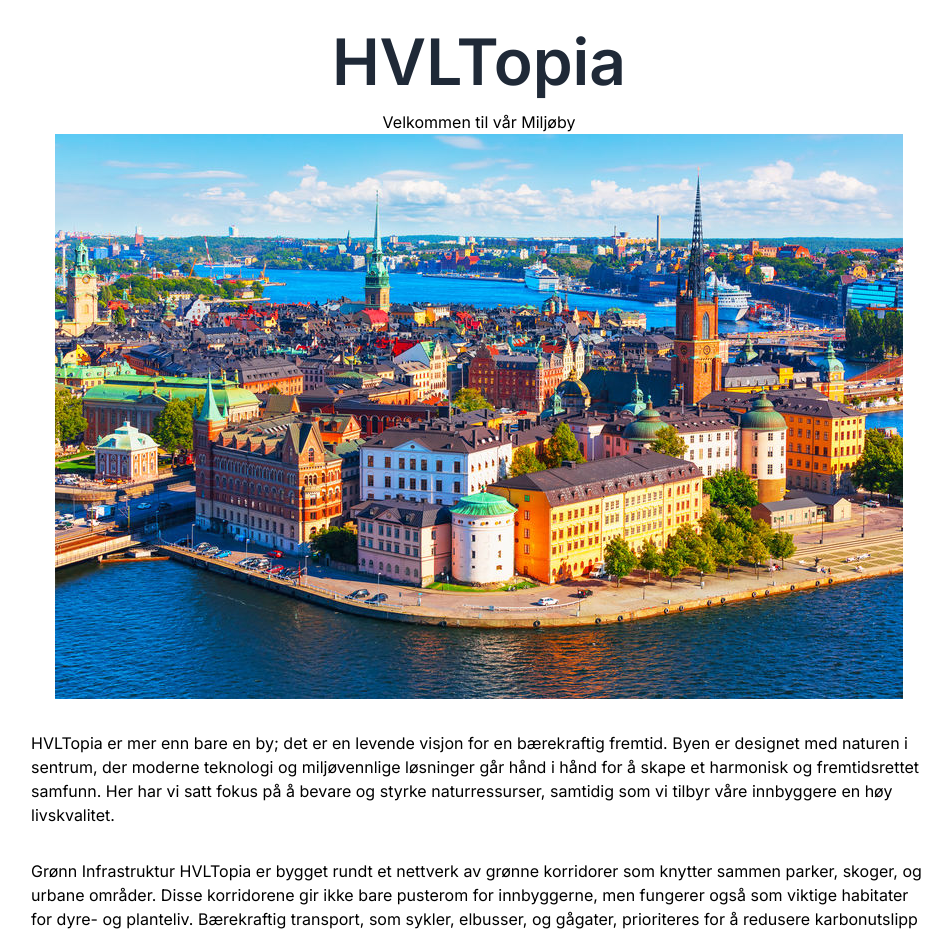
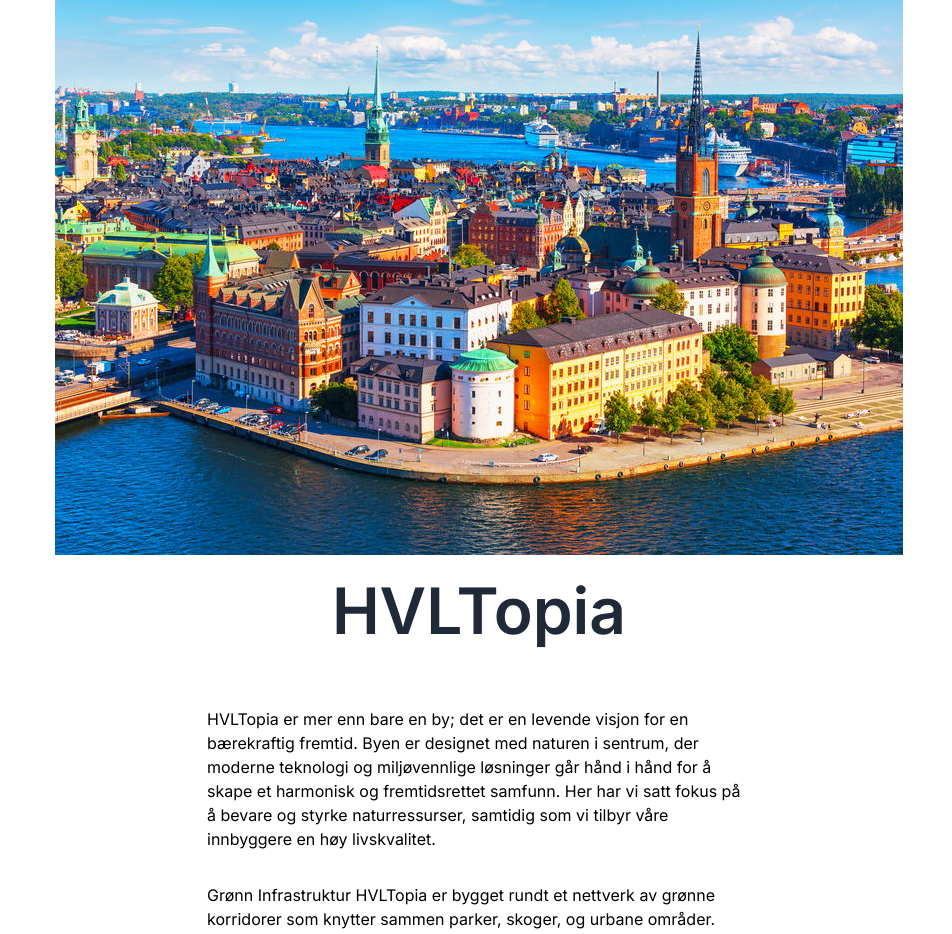
Before and after one commit to tjommilaskus/MiljobyGR17, a Next.js app: page / in a window 1280 px wide. Shown: the part 42-976 px from the top of the page, without its empty margins (161-1113 px from the left). Built offline with nearby package versions, Linux system fonts and the light colour scheme.

Commit message:
endret litt navn på ting for å gjøre det lettere å forstå strukturen

```diff
--- /dev/null
+++ b/app/FremsideBilde.tsx
@@ -0,0 +1,11 @@
+import React from "react";
+
+function FremsideBilde() {
+  return (
+    <div className="fill flex justify-center mt-8">
+      <img src="/miljoby.jpg" alt="Miljøby" />
+    </div>
+  );
+}
+
+export default FremsideBilde;
--- a/app/Hero.tsx
+++ b/app/Hovedside.tsx
@@ -1,18 +1,13 @@
 import React from "react";
 
-function Hero() {
+function Hovedside() {
   return (
-    <div>
-      <div className="row mt-14"></div>
+    <div className="mt-2 flex justify-center">
       <div>
-        <h1 className="text-[64px] flex text-center justify-center text-gray-800 font-semibold">
+        <h1 className="text-[64px] text-center text-gray-800 font-semibold">
           HVLTopia
         </h1>
-        <p className="justify-center flex">Velkommen til vår Miljøby</p>
-        <div className="fill flex justify-center">
-          <img src="/miljoby.jpg" alt="Miljøby" />
-        </div>
-        <div className="px-48 mt-8 mb-9">
+        <div className="mt-8 p-4 max-w-xl justify-cen">
           <p className="mb-8">
             HVLTopia er mer enn bare en by; det er en levende visjon for en
             bærekraftig fremtid. Byen er designet med naturen i sentrum, der
@@ -46,4 +41,4 @@ function Hero() {
   );
 }
 
-export default Hero;
+export default Hovedside;
--- a/app/page.tsx
+++ b/app/page.tsx
@@ -1,12 +1,14 @@
 import Image from "next/image";
 import { Navbar } from "./Navbar";
-import Hero from "./Hero";
+import Hovedside from "./Hovedside";
+import FremsideBilde from "./FremsideBilde";
 
 export default function Home() {
   return (
-    <main className="">
+    <div>
       <Navbar />
-      <Hero />
-    </main>
+      <FremsideBilde />
+      <Hovedside />
+    </div>
   );
 }
```
